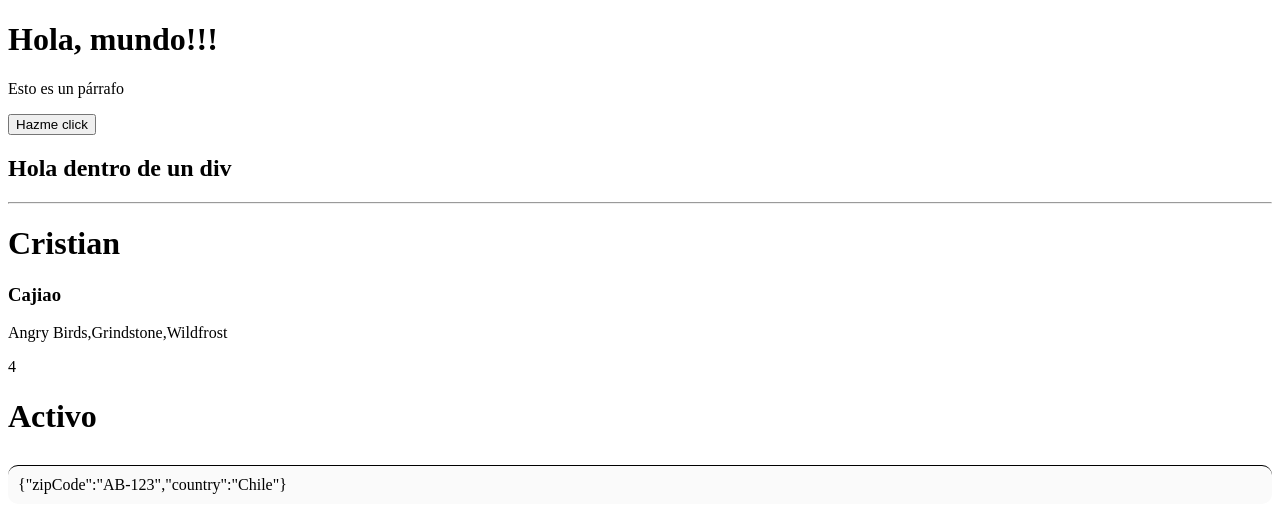
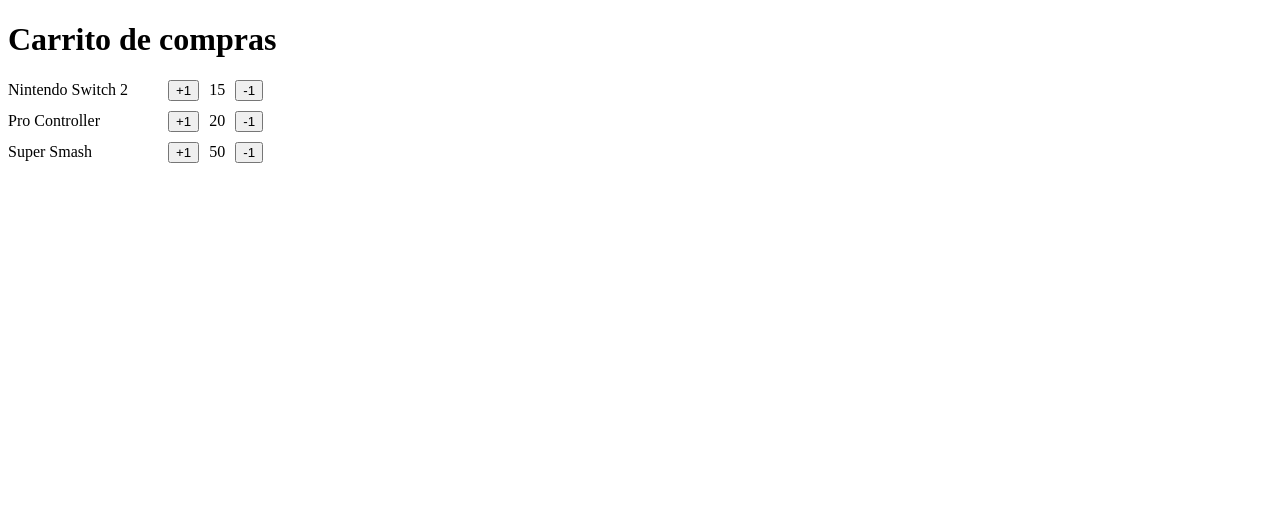
Before and after one commit to cristiancajiaos/react, a React (Vite) app in the folder 02-first-steps/: page / in a window 1280 px wide. Shown: the top 532 px of the page. Built offline with nearby package versions, Linux system fonts and the light colour scheme.

Commit message:
Definidas propiedades del componente ItemCounter

```diff
--- a/02-first-steps/src/FirstStepsApp.tsx
+++ b/02-first-steps/src/FirstStepsApp.tsx
@@ -1,7 +1,16 @@
+import ItemCounter from "./shopping-cart/ItemCounter";
+
 export function FirstStepsApp() {
   return (
     <>
-      <h1>Hola, mundo!!!</h1>
+      <h1>Carrito de compras</h1>
+
+      <ItemCounter name="Nintendo Switch 2" quantity={15}/>
+      <ItemCounter name="Pro Controller" quantity={20}/>
+      <ItemCounter name="Super Smash" quantity={50}/>
+
+      { /*
+    <h1>Hola, mundo!!!</h1>
       <p>Esto es un párrafo</p>
 
       <button>
@@ -10,7 +19,8 @@
 
       <div>
         <h2>Hola dentro de un div</h2>
-      </div>
+      </div> */}
+
     </>
   );
 }
--- a/02-first-steps/src/main.tsx
+++ b/02-first-steps/src/main.tsx
@@ -6,7 +6,6 @@
 createRoot(document.getElementById('root')!).render(
   <StrictMode>
     <FirstStepsApp />
-    <hr/>
-    <MyAwesomeApp />
+    { /* <MyAwesomeApp /> */ }
   </StrictMode>,
 )
--- /dev/null
+++ b/02-first-steps/src/shopping-cart/ItemCounter.tsx
@@ -0,0 +1,24 @@
+import React from 'react'
+
+interface Props {
+  name: string;
+  quantity: number;
+}
+
+const ItemCounter = ({name, quantity}: Props) => {
+  return (
+    <section style={{
+      display: 'flex',
+      alignItems: 'center',
+      gap: 10,
+      marginTop: 10
+    }}>
+      <span style={{width: 150}}>{name}</span>
+      <button>+1</button>
+      <span>{quantity}</span>
+      <button>-1</button>
+    </section>
+  )
+}
+
+export default ItemCounter
```
